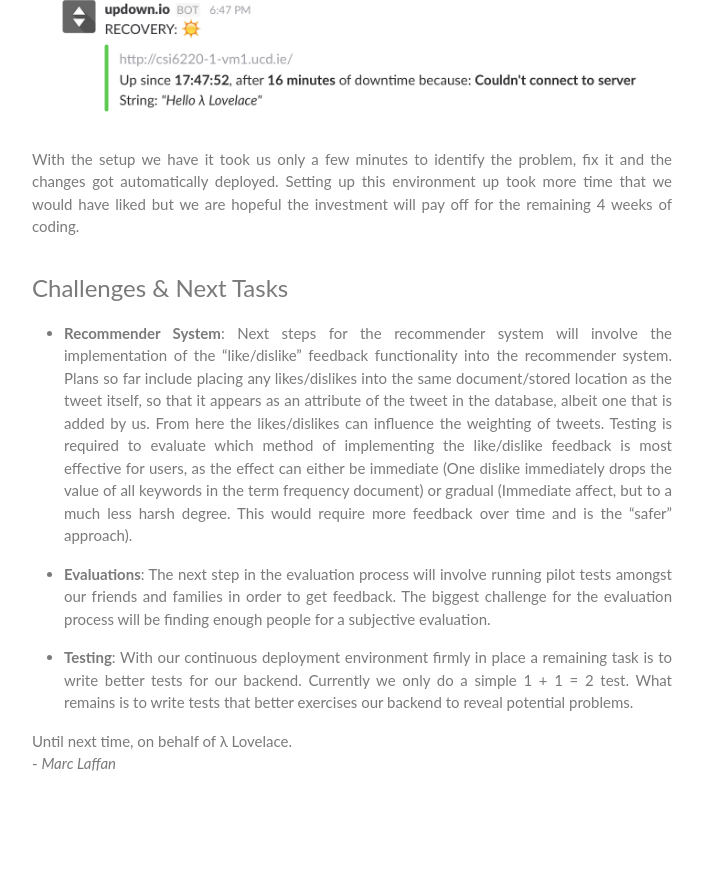
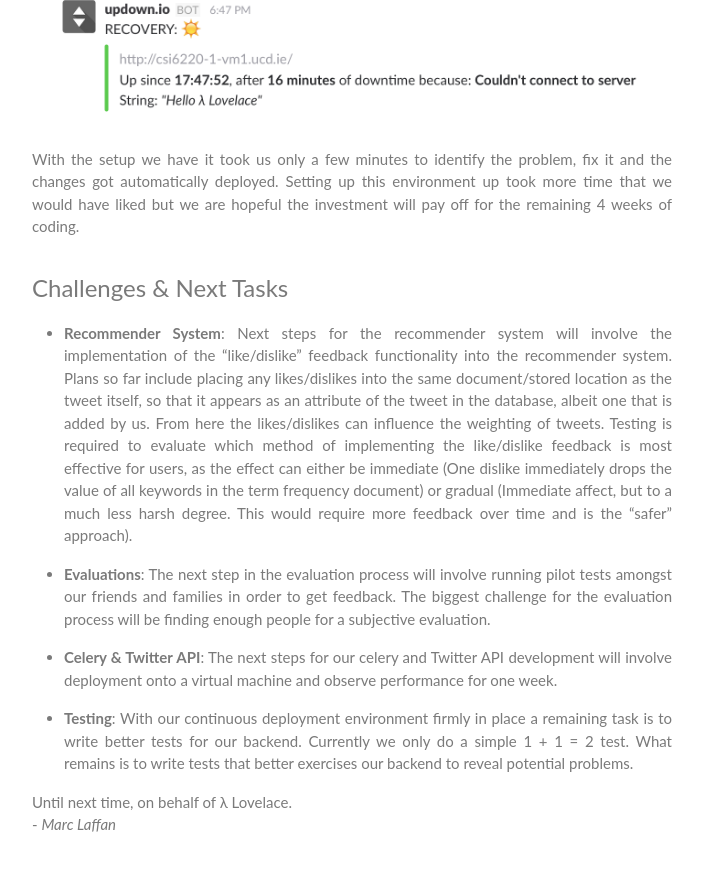
Before and after one commit to jonrh/lambda-lovelace, a Jekyll site: the page built from _posts/2016-07-24-week-11-blog.md, in a window 1280 px wide and 900 px high, scrolled down 5306 px. Shown: the top 871 px of the window, without its empty margins (288-991 px from the left). Built offline with Jekyll 4.4.1, drawn with Linux system fonts in a browser that asks for light colours; before the commit the page ends 6145 px from its top, so only the background shows below that.

Commit message:
Added small section on Twitter API & Celery in Next Steps

```diff
--- a/_posts/2016-07-24-week-11-blog.md
+++ b/_posts/2016-07-24-week-11-blog.md
@@ -134,6 +134,8 @@ With the setup we have it took us only a few minutes to identify the problem, fi
 
 - **Evaluations**: The next step in the evaluation process will involve running pilot tests amongst our friends and families in order to get feedback. The biggest challenge for the evaluation process will be finding enough people for a subjective evaluation.
 
+- **Celery & Twitter API**: The next steps for our celery and Twitter API development will involve deployment onto a virtual machine and observe performance for one week.
+
 - **Testing**: With our continuous deployment environment firmly in place a remaining task is to write better tests for our backend. Currently we only do a simple 1 + 1 = 2 test. What remains is to write tests that better exercises our backend to reveal potential problems.
 
 Until next time, on behalf of λ Lovelace.
```
